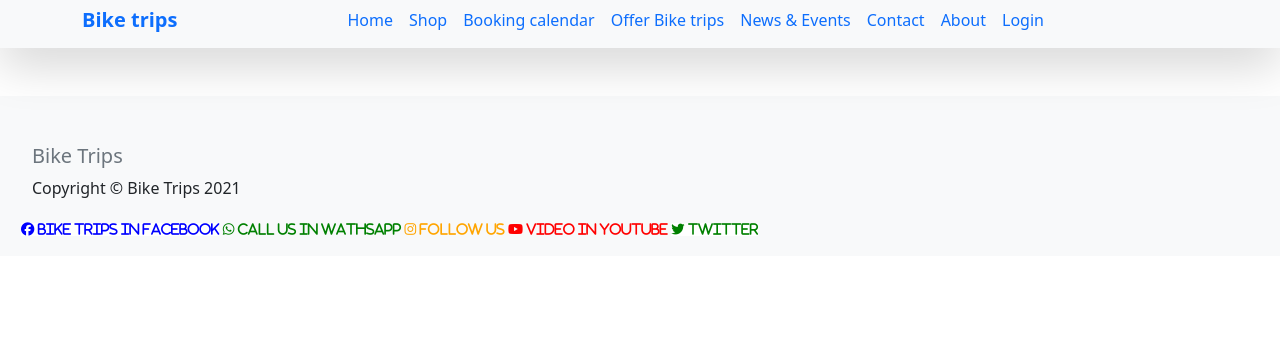
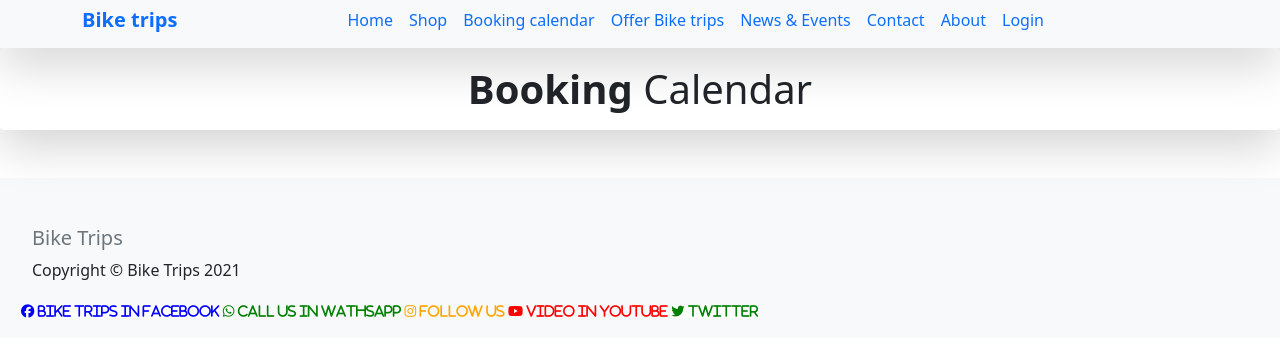
Before and after one commit to kawanaza/ausflug, a plain HTML site: page booking.html in a window 1280 px wide. Drawn offline with nearby package versions, Linux system fonts and the light colour scheme.

Commit message:
Section add Login, Booking and Shop 21.10.21

```diff
--- a/booking.html
+++ b/booking.html
@@ -58,7 +58,13 @@
 </header>
 <main>
 <!-- Booking start-->
+<section id="clendar">
+    <div class="alert .alert-light h-75 mx-auto text-center h1 shadow-lg">
+      <strong>Booking</strong> Calendar
+    </div>
+<!-- Begin here -->
 
+</section>
 </main>
 <!-- Footer -->
   <footer class="site-footer">
```
Also changed, not shown: login.html (+6 -0 lines), shop.html (+6 -0 lines).
